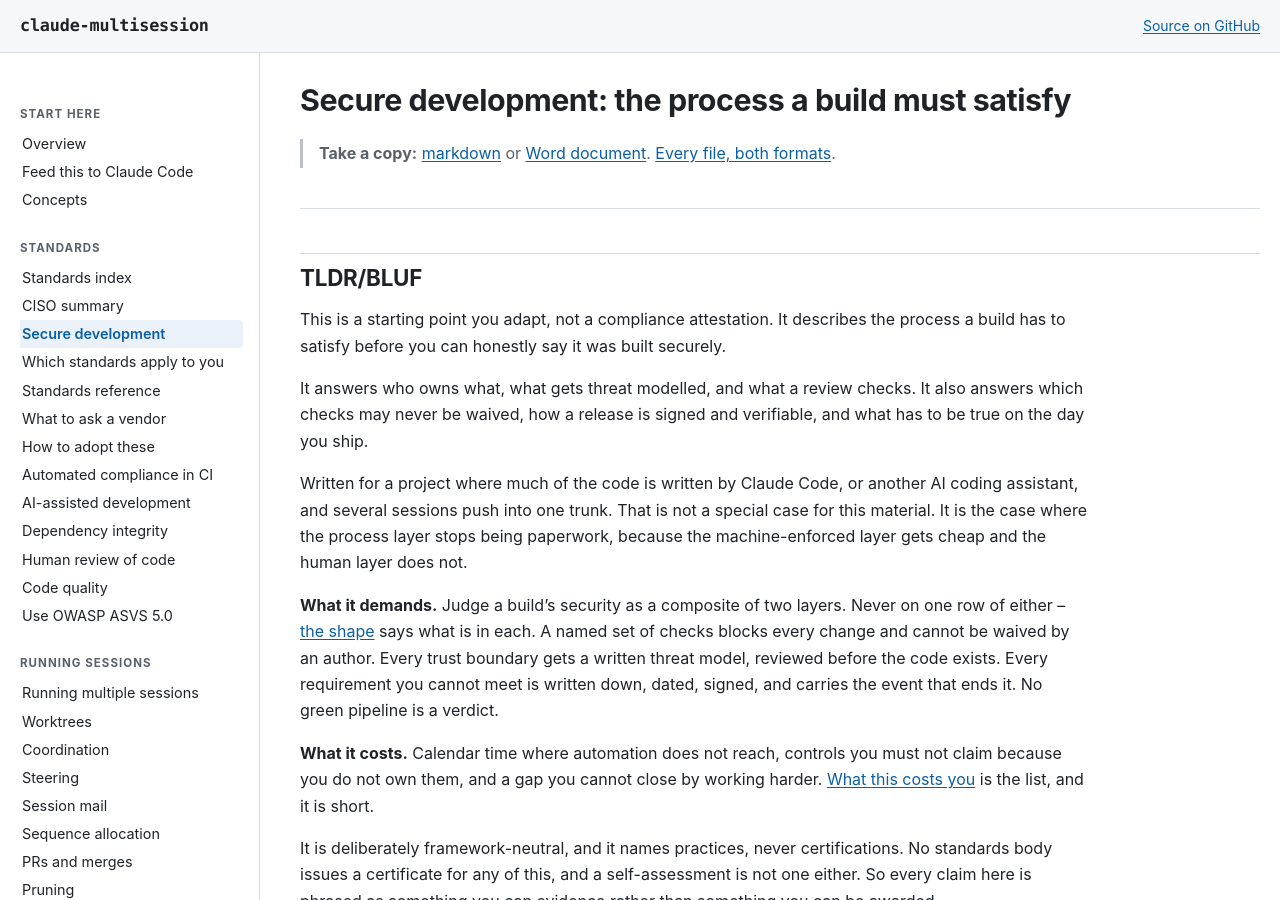
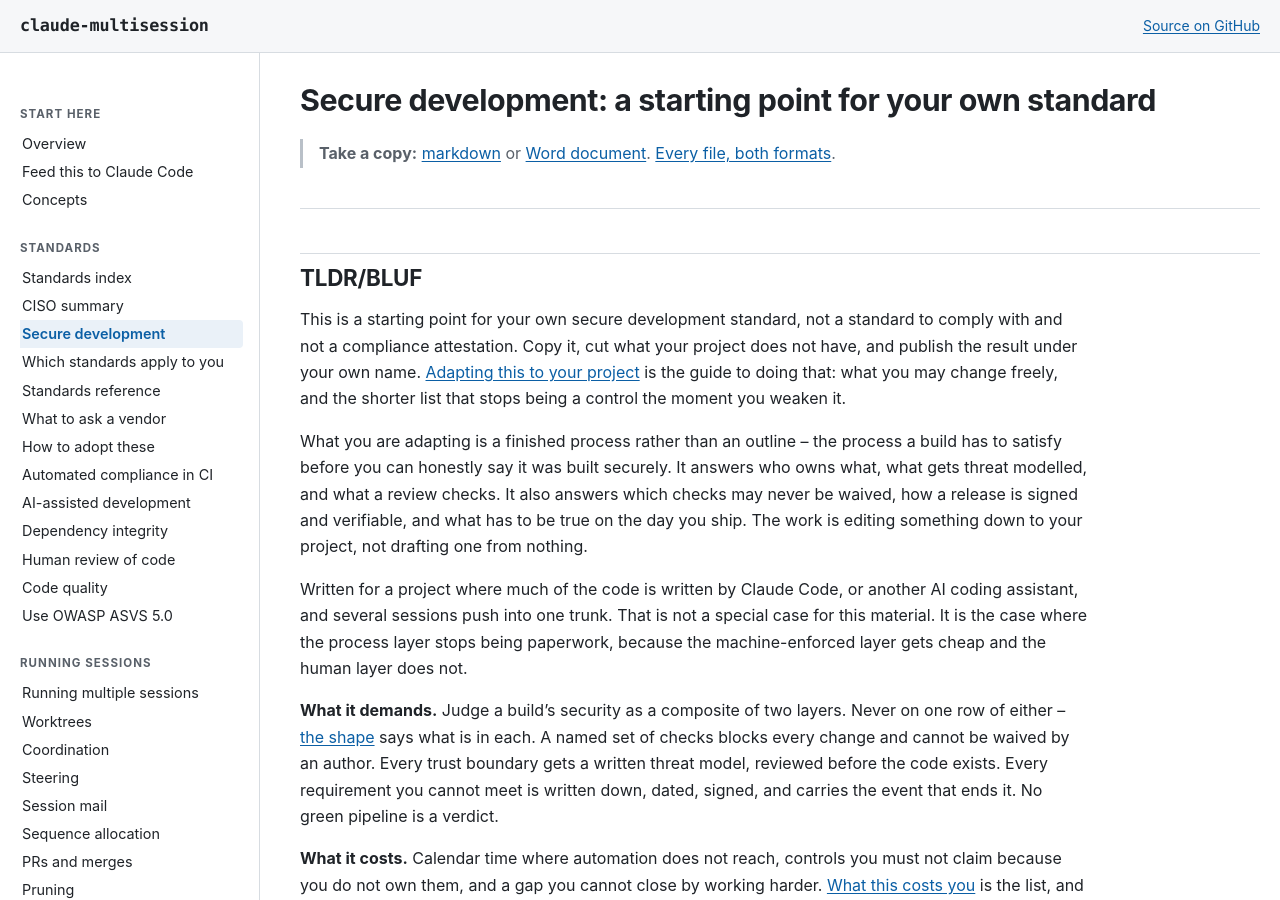
Before and after one commit to wshallwshall/claude-multisession, a Jekyll site: the page built from docs/standards/SECURE-DEVELOPMENT.md, in a window 1280 px wide and 900 px high. Built offline with Jekyll 4.4.1, drawn with Linux system fonts in a browser that asks for light colours; our own code applies the rules of GitHub Pages for plain Markdown files.

Commit message:
docs(standards): the title described the contents, not what the page is for
"the process a build must satisfy" reads as a standard you are measured against.
The page is the opposite: something you copy, cut down and publish as your own.
Its own body already said so -- "How to adopt this" is a nine-step adoption
order and "Adapting this to your project" is split into "Change freely" and "Do
not weaken" -- but a reader met the compliance framing first and the template
framing forty lines later.

Retitled to "a starting point for your own standard", and the BLUF now opens on
that rather than reaching it in a subordinate clause. The old opening said "a
starting point you adapt, not a compliance attestation" and then immediately
described the process a build has to satisfy, which took the emphasis back.

The process description is not lost, it is demoted: it now answers what you are
adapting, which is a finished process rather than an outline.

Also updated the nav title, which nav.yml documents as the H1 verbatim, and
OVERVIEW.md's index row, which is this page's one-line description and would
otherwise have contradicted the new title. The four "which document answers
what" routing rows in CISO-SUMMARY, DILIGENCE-PACKET, STANDARDS-REFERENCE and
WHICH-STANDARDS-APPLY are left alone: they name the question a reader has, not
the page's title, and that question is still the process a build must satisfy.

Word copies regenerated with pandoc 3.10.

Co-Authored-By: Claude Opus 5 <noreply@anthropic.com>

```diff
--- a/docs/_data/nav.yml
+++ b/docs/_data/nav.yml
@@ -45,7 +45,7 @@
       title: The CISO summary
       path: /standards/CISO-SUMMARY.html
     - label: Secure development
-      title: "Secure development: the process a build must satisfy"
+      title: "Secure development: a starting point for your own standard"
       path: /standards/SECURE-DEVELOPMENT.html
     - label: Which standards apply to you
       title: "Which security standards actually apply to you?"
--- a/docs/standards/SECURE-DEVELOPMENT.md
+++ b/docs/standards/SECURE-DEVELOPMENT.md
@@ -1,4 +1,4 @@
-# Secure development: the process a build must satisfy
+# Secure development: a starting point for your own standard
 
 > **Take a copy:**
 > [markdown](https://raw.githubusercontent.com/wshallwshall/claude-multisession/main/docs/standards/SECURE-DEVELOPMENT.md)
@@ -9,12 +9,17 @@
 
 ## TLDR/BLUF
 
-This is a starting point you adapt, not a compliance attestation. It describes the process a build
-has to satisfy before you can honestly say it was built securely.
-
-It answers who owns what, what gets threat modelled, and what a review checks. It also answers which
-checks may never be waived, how a release is signed and verifiable, and what has to be true on the
-day you ship.
+This is a starting point for your own secure development standard, not a standard to comply with
+and not a compliance attestation. Copy it, cut what your project does not have, and publish the
+result under your own name.
+[Adapting this to your project](#adapting-this-to-your-project) is the guide to doing that: what you
+may change freely, and the shorter list that stops being a control the moment you weaken it.
+
+What you are adapting is a finished process rather than an outline -- the process a build has to
+satisfy before you can honestly say it was built securely. It answers who owns what, what gets
+threat modelled, and what a review checks. It also answers which checks may never be waived, how a
+release is signed and verifiable, and what has to be true on the day you ship. The work is editing
+something down to your project, not drafting one from nothing.
 
 Written for a project where much of the code is written by Claude Code, or another AI coding
 assistant, and several sessions push into one trunk. That is not a special case for this material.
```
Also changed, not shown: docs/standards/OVERVIEW.md (+1 -1 lines), 2 other files.
